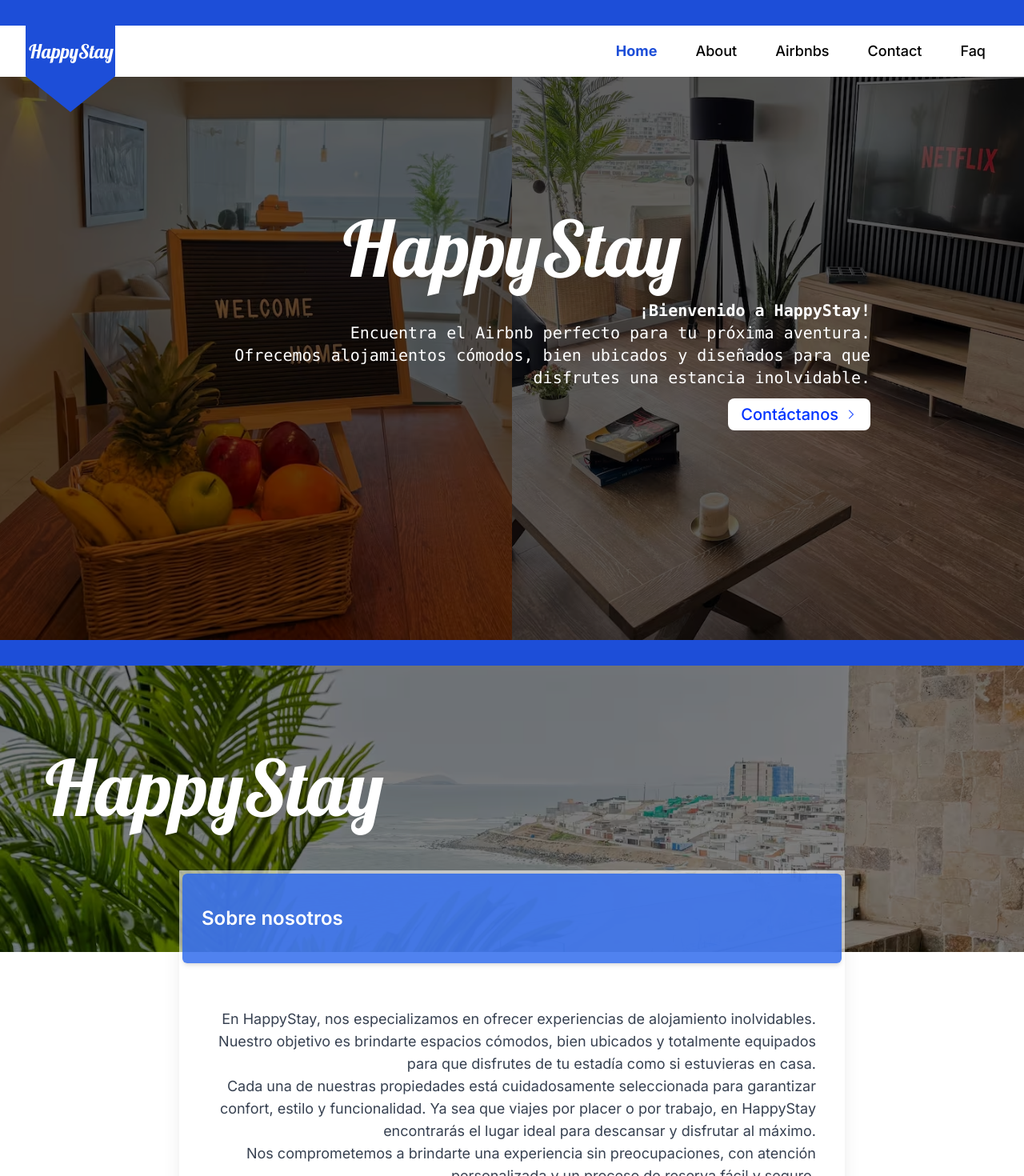
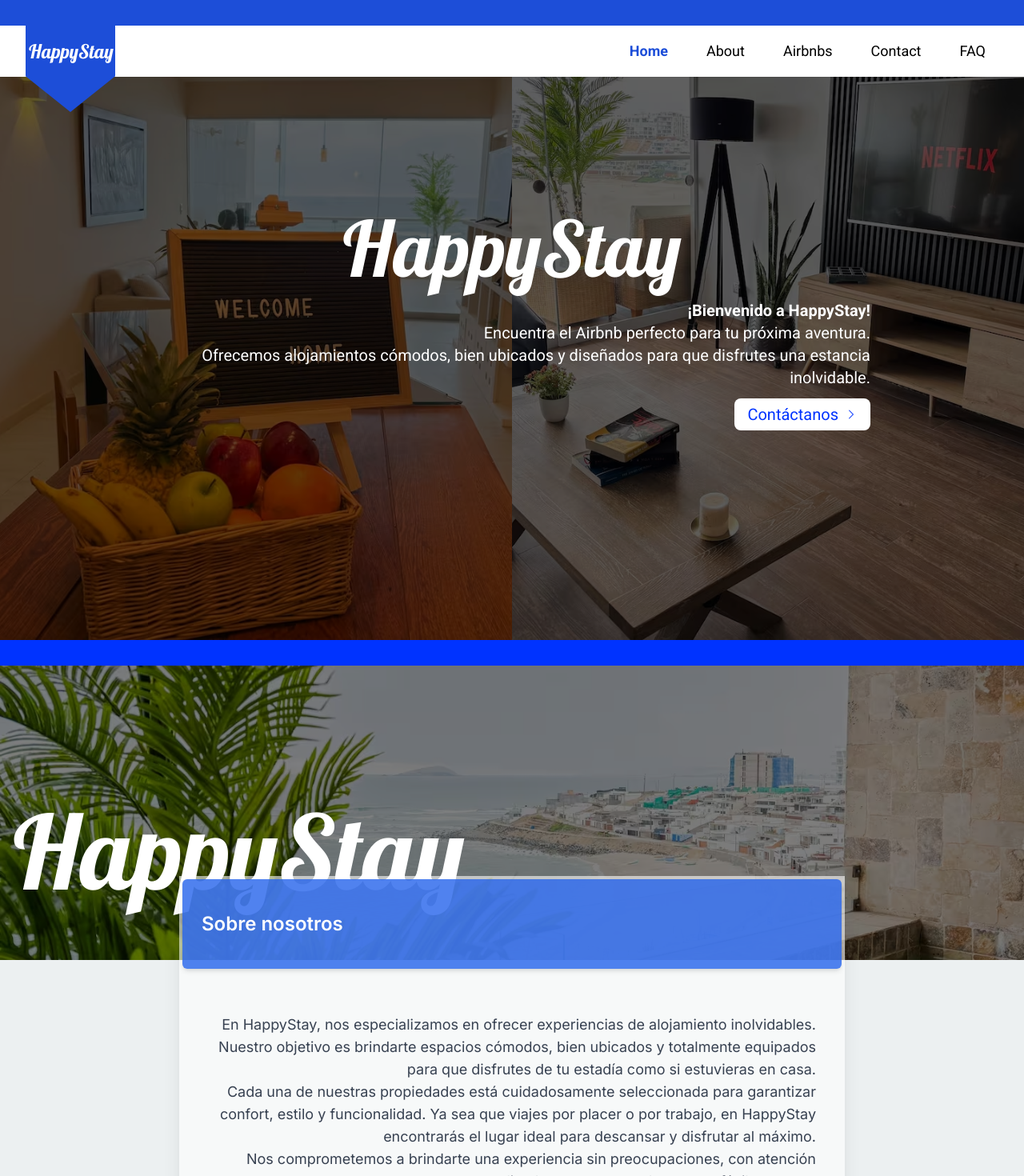
Before and after one commit to LuisJhonatan/happystay-airbnb, a Next.js app: page / in a window 1280 px wide. Shown: the top 1470 px of the page at 80% size. Built offline with nearby package versions, Linux system fonts and the light colour scheme; a web font is replaced by a local one.

Commit message:
refactoring code

```diff
--- a/src/app/page.tsx
+++ b/src/app/page.tsx
@@ -19,11 +19,13 @@
       {/* Hero Section */}
       <HomeSection scrollToSection={scrollToSection} />
       {/* About Section */}
-      <div id="about" className="w-full h-8 bg-blue-700"></div>
       <About />
 
       {/* Testimonials Section */}
-      <section id="testimonials" className="py-52">
+      <section id="airbnbs" className="h-screen flex items-center justify-center">
+        <h1 className="text-2xl">Esta seccion está en proceso</h1>
+      {/* <div className="w-full h-8 bg-primary "></div>
+
         <div className="max-w-7xl mx-auto px-4 sm:px-6 lg:px-8">
           <h2 className="text-3xl font-bold text-center mb-12">
             Lo que dicen nuestros huéspedes
@@ -50,7 +52,7 @@
               </div>
             ))}
           </div>
-        </div>
+        </div> */}
       </section>
       {/* Contact Section */}
       <ContactPage />
--- a/src/components/section/About.tsx
+++ b/src/components/section/About.tsx
@@ -4,29 +4,31 @@
 
 export default function About() {
   return (
-    <section className="relative pt-40">
+    <section
+      id="about"
+      className="p-4 min-h-screen bg-secondary relative flex items-center justify-center"
+    >
       {/* Imagen de fondo en la parte superior */}
-      <div className="absolute top-0 left-0 right-0 h-1/4 lg:h-1/2 overflow-hidden">
+      <div className="absolute top-0 left-0 right-0 h-[30%] lg:h-1/2 overflow-hidden">
+        <div className="w-full h-8 bg-primary absolute top-0 z-10"></div>
         <Image
           src="/images/imagen-nosotros.jpg"
           alt="Luxury apartment interior"
           fill
           className="object-cover"
         />
+        <div className="max-w-7xl relative top-1/2 z-10 mx-auto px-4">
+          <h1
+            className={`text-3xl md:text-6xl lg:text-8xl xl:text-9xl text-white ${lobster.className}`}
+          >
+            HappyStay
+          </h1>
+        </div>
         <div className="absolute inset-0 bg-black/50 "></div>
       </div>
 
-      {/* Fondo blanco en la parte inferior */}
-      <div className="absolute bottom-0 left-0 right-0 h-1/4 lg:h-1/2 bg-white"></div>
-      <div>
-        <h1
-          className={`relative text-4xl lg:text-8xl -top-14 text-white ml-14 ${lobster.className}`}
-        >
-          HappyStay
-        </h1>
-      </div>
       {/* Contenedor principal */}
-      <div className="max-w-4xl mx-auto px-4 sm:px-6 lg:px-8 relative">
+      <div className="max-w-4xl mx-auto px-4 sm:px-6 lg:px-8 relative z-10 mt-[50%] md:mt-[25%] xl:mt-[20%] 2xl:mt-[15%]">
         {/* Bloque de descripción */}
         <div className="bg-white p-1 shadow-xl bg-opacity-60">
           <div className="bg-blue-600 w-full bg-opacity-80 text-white px-6 py-10 text-2xl font-semibold rounded-md shadow-md inline-block mb-6">
@@ -55,6 +57,7 @@
           </div>
         </div>
       </div>
+      <div></div>
     </section>
   );
 }
--- a/src/components/section/FAQPage.tsx
+++ b/src/components/section/FAQPage.tsx
@@ -19,7 +19,7 @@
 
   return (
     <section
-    id="FAQ">
+    id="faq">
       <div className="text-primaryText flex items-center justify-center min-h-screen bg-secondary p-4">
         <div className="">
           <div className="max-w-[1200px] text-center mb-12 mx-auto">
--- a/src/components/section/HomeSection.tsx
+++ b/src/components/section/HomeSection.tsx
@@ -1,6 +1,6 @@
 import Image from "next/image";
 import { Button } from "@/components/ui/button";
-import { Lobster } from "next/font/google";
+import { Lobster, Roboto } from "next/font/google";
 import { HiChevronDoubleRight, HiChevronRight } from "react-icons/hi2";
 import { useState } from "react";
 
@@ -9,14 +9,18 @@
 };
 
 const lobster = Lobster({ weight: "400", subsets: ["latin"] });
+const roboto = Roboto({ weight: "400", subsets: ["latin"] });
 
 export default function HomeSection({ scrollToSection }: HomeSectionProps) {
   const [hover, setHover] = useState(false);
 
   return (
-    <section id="home" className="relative w-full h-screen">
+    <section
+      id="home"
+      className={`relative w-full h-screen ${roboto.className}`}
+    >
       {/* Desktop view: Two split images */}
-      <div className="hidden md:grid grid-cols-2 h-full">
+      <div className="hidden md:grid grid-cols-2 h-full relative z-10">
         <div className="relative w-full h-full overflow-hidden group">
           <Image
             src="/images/imagen-depa-1.jpg"
@@ -66,26 +70,26 @@
       </div>
 
       {/* Content overlay */}
-      <div className="absolute pointer-events-none inset-0 flex items-center justify-center">
-        <div className="max-w-7xl mx-auto px-4 sm:px-6 lg:px-8 w-full flex flex-col items-center">
+      <div className="absolute inset-0 flex items-center justify-center ">
+        <div className="max-w-7xl mx-auto px-4 sm:px-6 lg:px-8 w-full flex flex-col items-center relative z-20">
           <h1
             className={`text-white text-6xl md:text-8xl font-bold mb-4 ${lobster.className} text-center`}
           >
             HappyStay
           </h1>
           <div className="flex flex-col items-end text-white   w-full lg:max-w-4xl">
-            <span className="lg:text-xl  text-sm font-mono font-bold text-right">
+            <span className="lg:text-xl md:text-lg  text-sm font-bold text-right">
               ¡Bienvenido a HappyStay!
             </span>
-            <span className="lg:text-xl text-sm font-mono text-right">
+            <span className="lg:text-xl md:text-lg text-sm text-right">
               Encuentra el Airbnb perfecto para tu próxima aventura.
             </span>
-            <span className="lg:text-xl text-sm font-mono text-right">
+            <span className="lg:text-xl md:text-lg text-sm text-right">
               Ofrecemos alojamientos cómodos, bien ubicados y diseñados para que
               disfrutes una estancia inolvidable.
             </span>
             <Button
-              className="hover:bg-primary mt-3 rounded-lg text-sm py-3 lg:text-xl  bg-white text-primary hover:text-white "
+              className="hover:bg-primary mt-3 rounded-lg text-sm py-3 lg:text-xl bg-white text-primary hover:text-white "
               onClick={() => scrollToSection("contact")}
               onMouseEnter={() => setHover(true)}
               onMouseLeave={() => setHover(false)}
--- a/src/components/section/Nav.tsx
+++ b/src/components/section/Nav.tsx
@@ -1,11 +1,13 @@
 import { useState } from "react";
 import { Button } from "../ui/button";
-import { Lobster } from "next/font/google";
+import { Lobster, Roboto } from "next/font/google";
 
 export type NavProps = {
   scrollToSection: (section: string) => void;
 };
+
 const lobster = Lobster({ weight: "400", subsets: ["latin"] });
+const roboto = Roboto({ subsets: ["latin"], weight: ["400", "700"] });
 
 export default function Nav({ scrollToSection }: NavProps) {
   const [activeSection, setActiveSection] = useState<string>("home");
@@ -37,7 +39,7 @@
           </div>
 
           {/* Menú de Navegación */}
-          <div className="hidden md:block text-lg">
+          <div className={`hidden md:block text-lg ${roboto.className}`}>
             <div className="flex items-center space-x-4">
               {["home", "about", "airbnbs", "contact", "faq"].map((section) => (
                 <Button
@@ -50,7 +52,7 @@
                   }`}
                   onClick={() => handleNavClick(section)}
                 >
-                  {section.charAt(0).toUpperCase() + section.slice(1)}
+                  {section === "faq" ? section.toUpperCase() : section.charAt(0).toUpperCase() + section.slice(1)}
                 </Button>
               ))}
             </div>
@@ -89,7 +91,7 @@
           isMenuOpen ? "block" : "hidden"
         } transition-all duration-300 ease-in-out `}
       >
-        <div className="px-2 pt-2 pb-3 space-y-1 sm:px-3  ">
+        <div className={`px-2 pt-2 pb-3 space-y-1 sm:px-3 ${roboto.className}`}>
           {["home", "about", "airbnbs", "contact", "faq"].map((section) => (
             <Button
               key={section}
--- a/src/components/ui/ContactForm.tsx
+++ b/src/components/ui/ContactForm.tsx
@@ -1,15 +1,20 @@
 import { Mail } from "lucide-react";
 import { useForm } from "react-hook-form";
+
+interface ContactFormData {
+  name: string;
+  email: string;
+  message: string;
+}
 
 export default function ContactForm() {
   const {
     register,
     handleSubmit,
-    reset,
     formState: { errors },
-  } = useForm();
+  } = useForm<ContactFormData>();
 
-  const onSubmit = (data) => {
+  const onSubmit = (data : ContactFormData) => {
     console.log(data);
   };
 
```
